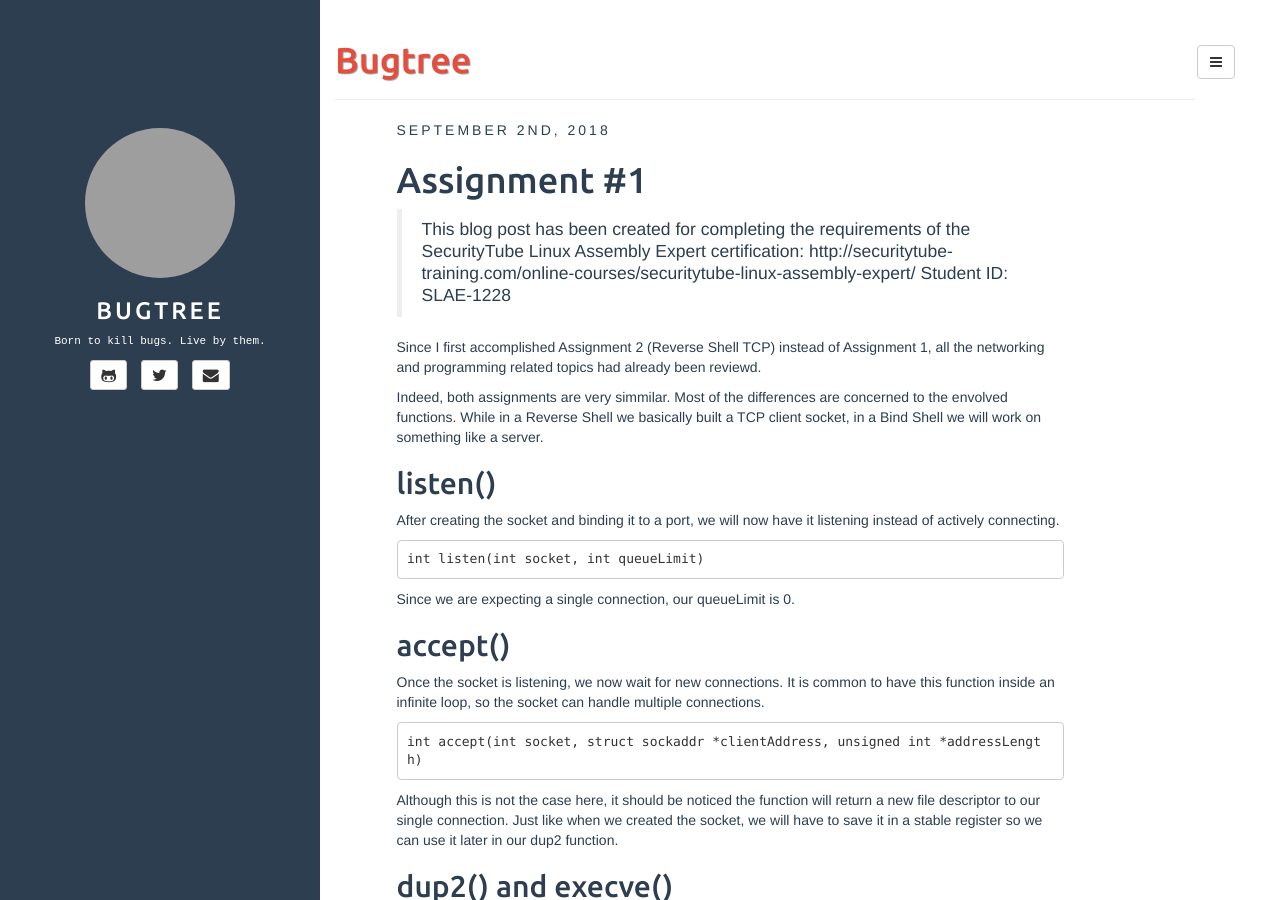
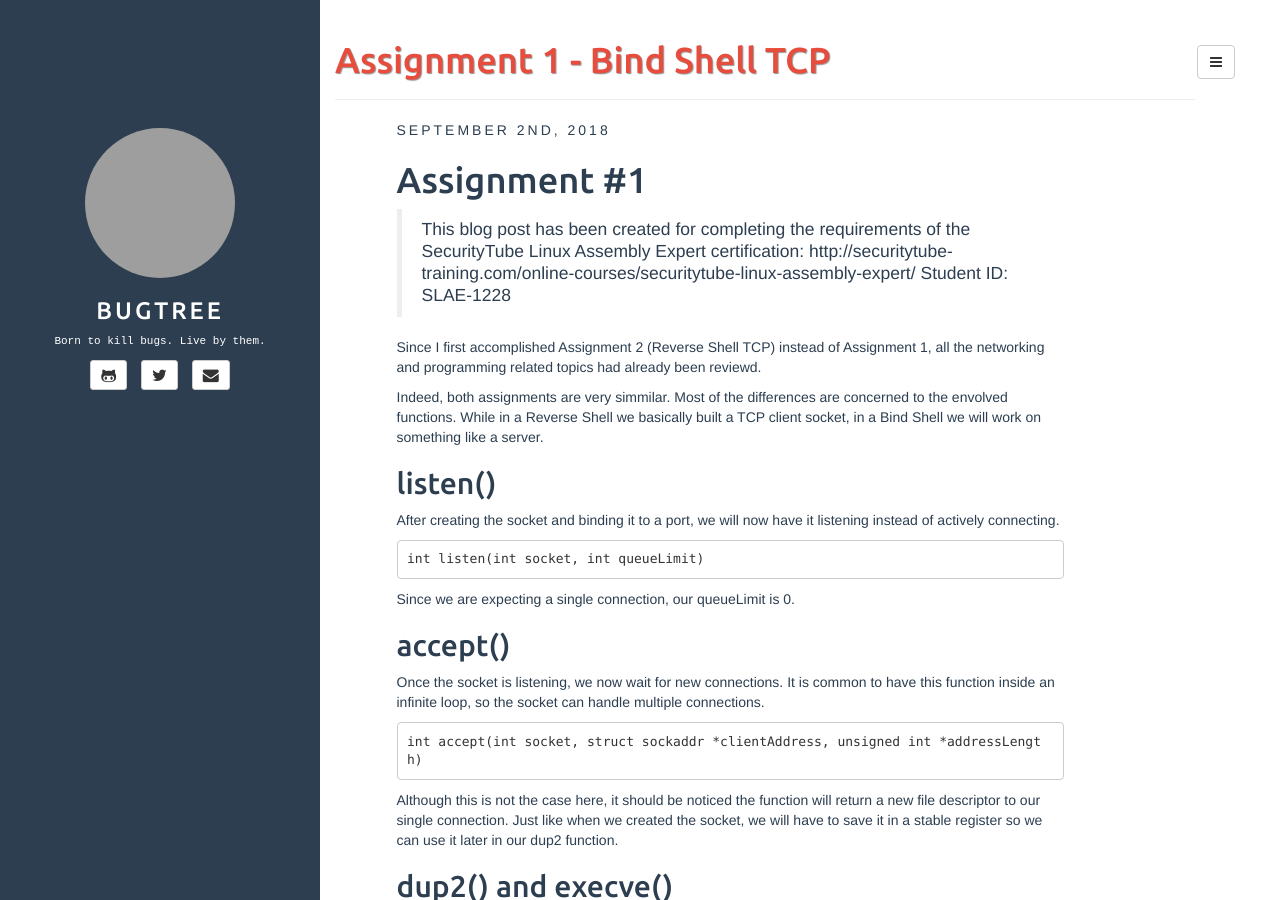
Before and after one commit to marcosValle/marcosValle.github.io, a Jekyll site: the page built from _posts/2018-09-02-bind-shell-tcp.md, in a window 1280 px wide and 900 px high. Built offline with Jekyll 4.4.1, drawn with Linux system fonts in a browser that asks for light colours; comment, search, counter and statistics services are not loaded; grey boxes are pictures that could not be loaded.

Commit message:
Update 2018-09-02-bind-shell-tcp.md

```diff
--- a/_posts/2018-09-02-bind-shell-tcp.md
+++ b/_posts/2018-09-02-bind-shell-tcp.md
@@ -1,6 +1,6 @@
 ---
 layout: post
-title: # Assignment #1 > Bind Shell TCP
+title: Assignment 1 - Bind Shell TCP
 categories: [re,exploit]
 tags: [slae, osce]
 fullview: false
```
